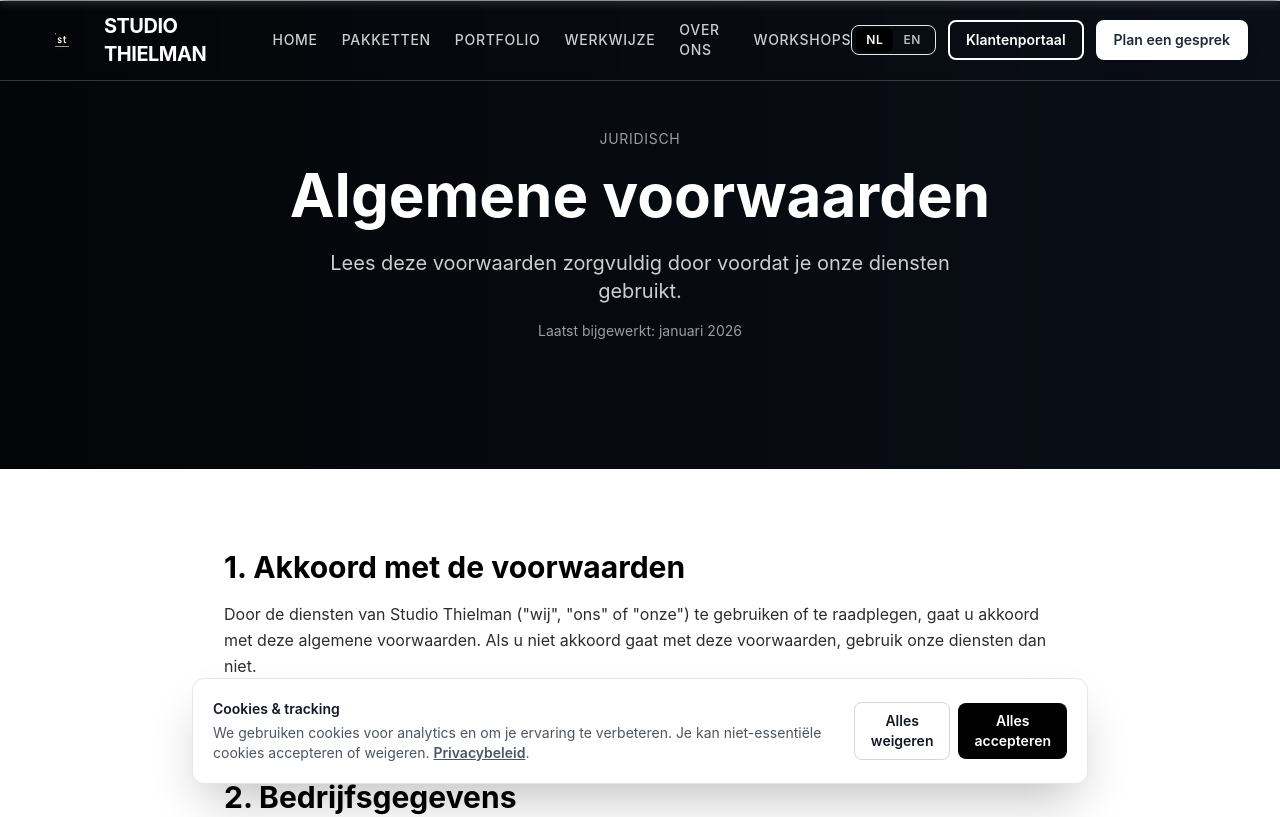
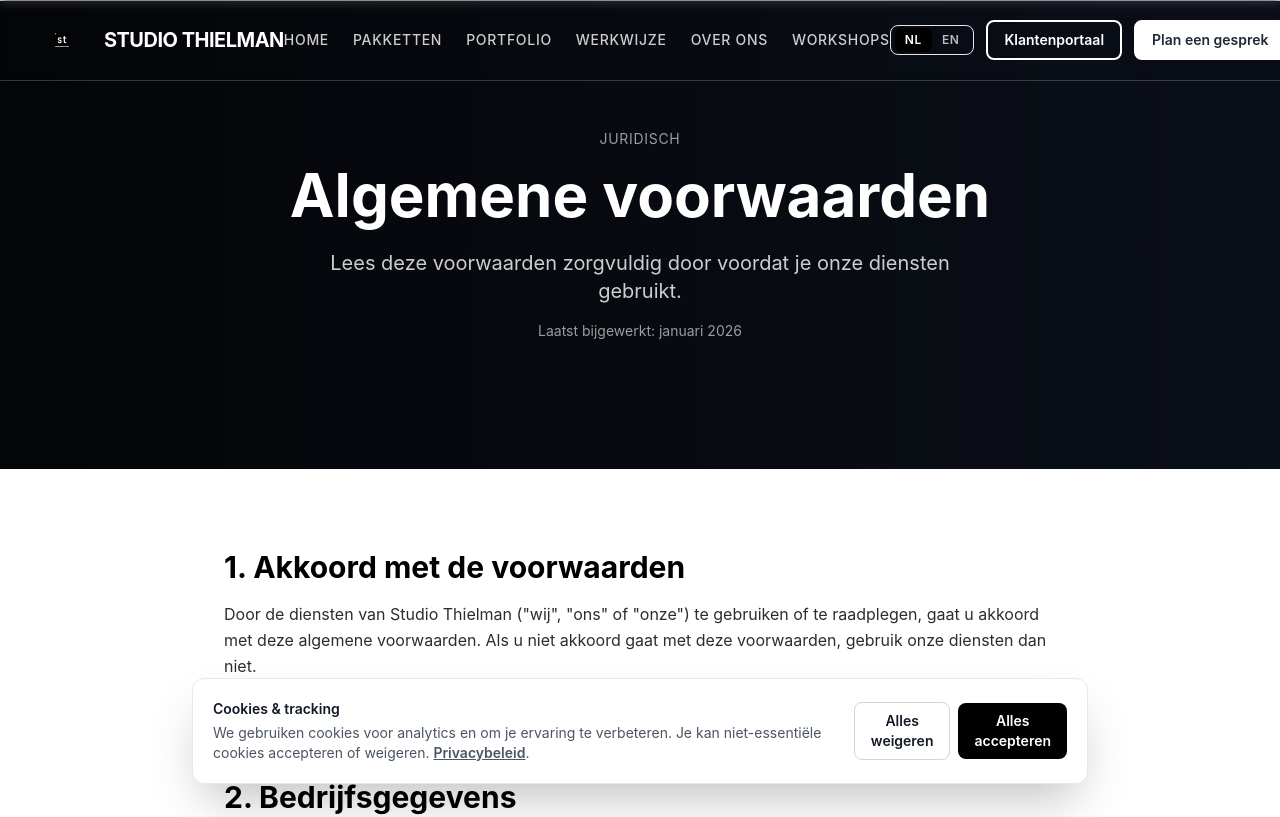
Before and after one commit to BeCreativeRuben/StudioThielmanV_3, a React (Vite) app: page /nl/terms in a window 1280 px wide. Shown: the top 817 px of the page. Built offline with nearby package versions, Linux system fonts and the light colour scheme.

Commit message:
Keep the desktop header on one line next to the portal button.
Hide the wordmark below xl and stop nav labels from wrapping so the outline button stays visible from 1024px up.

Co-authored-by: Ruben Thielman <BeCreativeRuben@users.noreply.github.com>

```diff
--- a/src/components/Header.tsx
+++ b/src/components/Header.tsx
@@ -120,7 +120,7 @@ export default function Header() {
       <nav className="max-w-7xl mx-auto px-4 sm:px-6 lg:px-8">
         <div className="flex items-center justify-between h-20">
           {/* Logo */}
-          <LocalizedLink to="/" className="flex items-center gap-3" onClick={() => setMobileMenuOpen(false)}>
+          <LocalizedLink to="/" className="flex items-center gap-3 shrink-0" onClick={() => setMobileMenuOpen(false)}>
             <img
               src={logoImage.src}
               alt={t('common.a11y.logoAlt')}
@@ -128,7 +128,7 @@ export default function Header() {
               height={logoImage.height}
               className="h-12 w-auto"
             />
-            <span className={`font-bold text-xl tracking-tight hidden sm:block transition-colors duration-300 ${
+            <span className={`font-bold text-xl tracking-tight hidden xl:block whitespace-nowrap transition-colors duration-300 ${
               isScrolled ? 'text-primary' : 'text-white'
             }`}>
               {t('common.brand')}
@@ -138,7 +138,7 @@ export default function Header() {
           {/* Navigation Links - Desktop */}
           <div className="hidden lg:flex items-center space-x-4 xl:space-x-6">
             {navLinks.map((link) => {
-              const className = `inline-flex items-center min-h-6 text-sm font-medium uppercase tracking-wider transition-colors duration-300 ${
+              const className = `inline-flex items-center min-h-6 whitespace-nowrap text-sm font-medium uppercase tracking-wider transition-colors duration-300 ${
                 isActive(link.path)
                   ? isScrolled
                     ? 'text-primary font-semibold'
```
